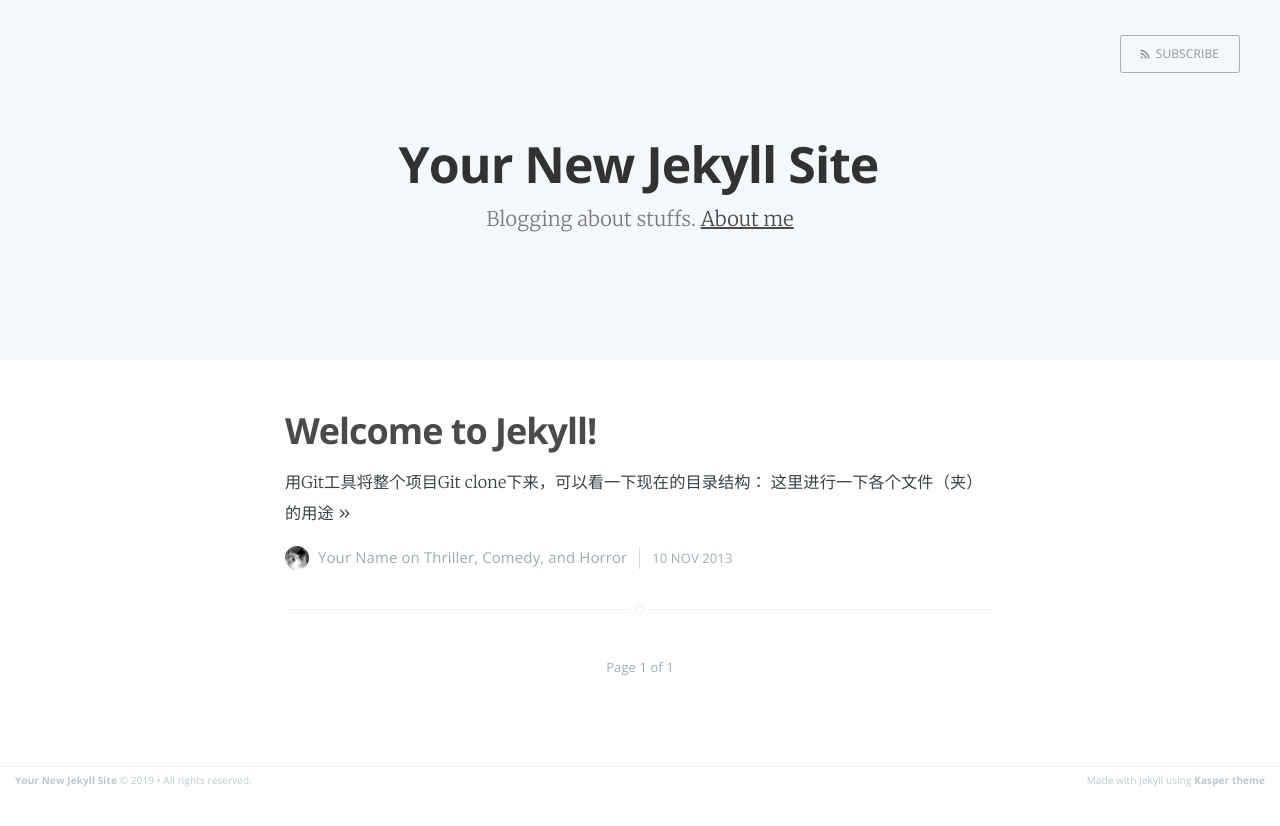
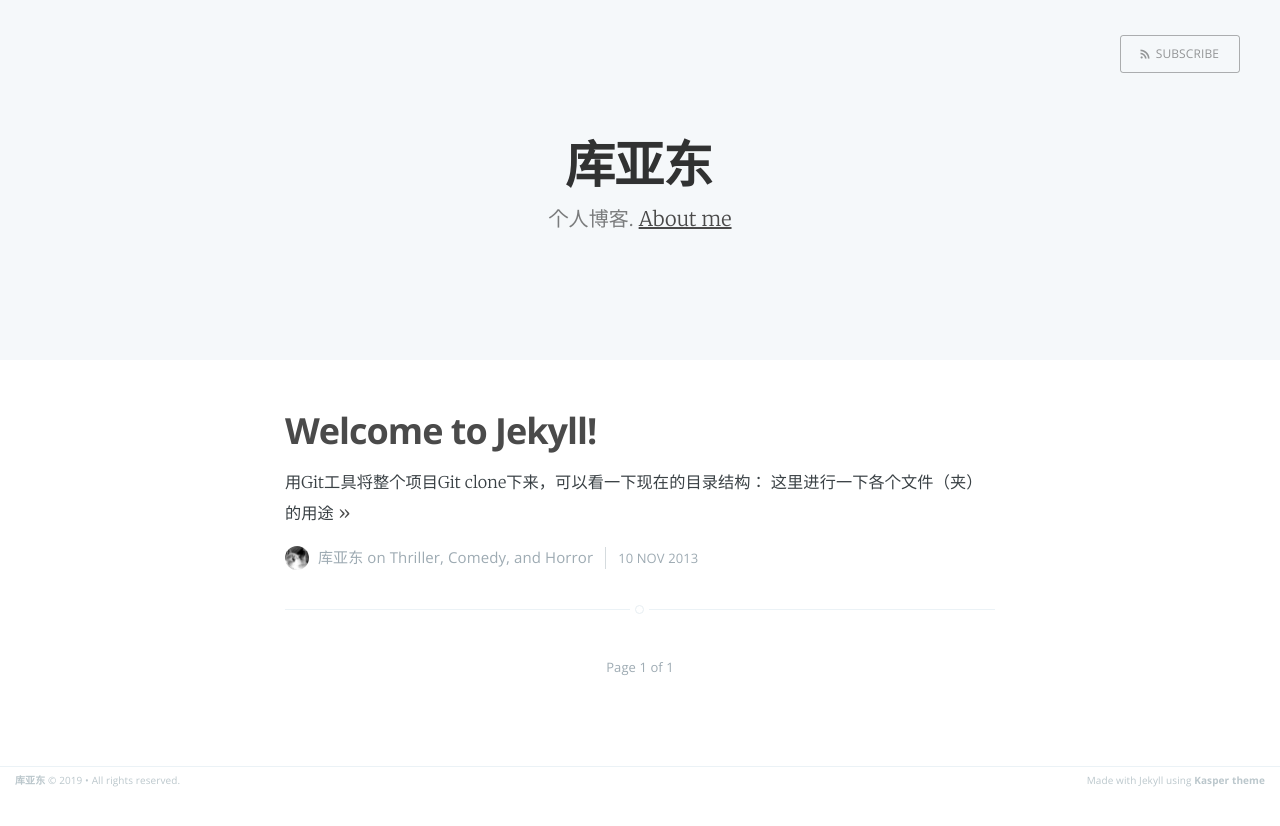
Before and after one commit to xiaoku111/xiaoku111.github.io, a Jekyll site: the page built from index.html, in a window 1280 px wide. Shown: the top 826 px of the page. Built offline with Jekyll 4.4.1, drawn with Linux system fonts in a browser that asks for light colours; the list of posts is cut into pages by our own code.

Commit message:
no message

```diff
--- a/_config.yml
+++ b/_config.yml
@@ -1,6 +1,6 @@
-name: Your New Jekyll Site
-description: Blogging about stuffs
-meta_description: "Your New Jekyll Site, Blogging about stuffs"
+name: 库亚东
+description: 个人博客
+meta_description: "我来看看"
 
 markdown: kramdown
 highlighter: pygments
@@ -12,5 +12,5 @@ google_analytics: 'UA-XXXXXXXX-X'
 gems: [jekyll-paginate]
 
 # Details for the RSS feed generator
-url:            'blog url'
-author:         'Your Name'
+url:            'https://xiaoku111.github.io'
+author:         '库亚东'
```
